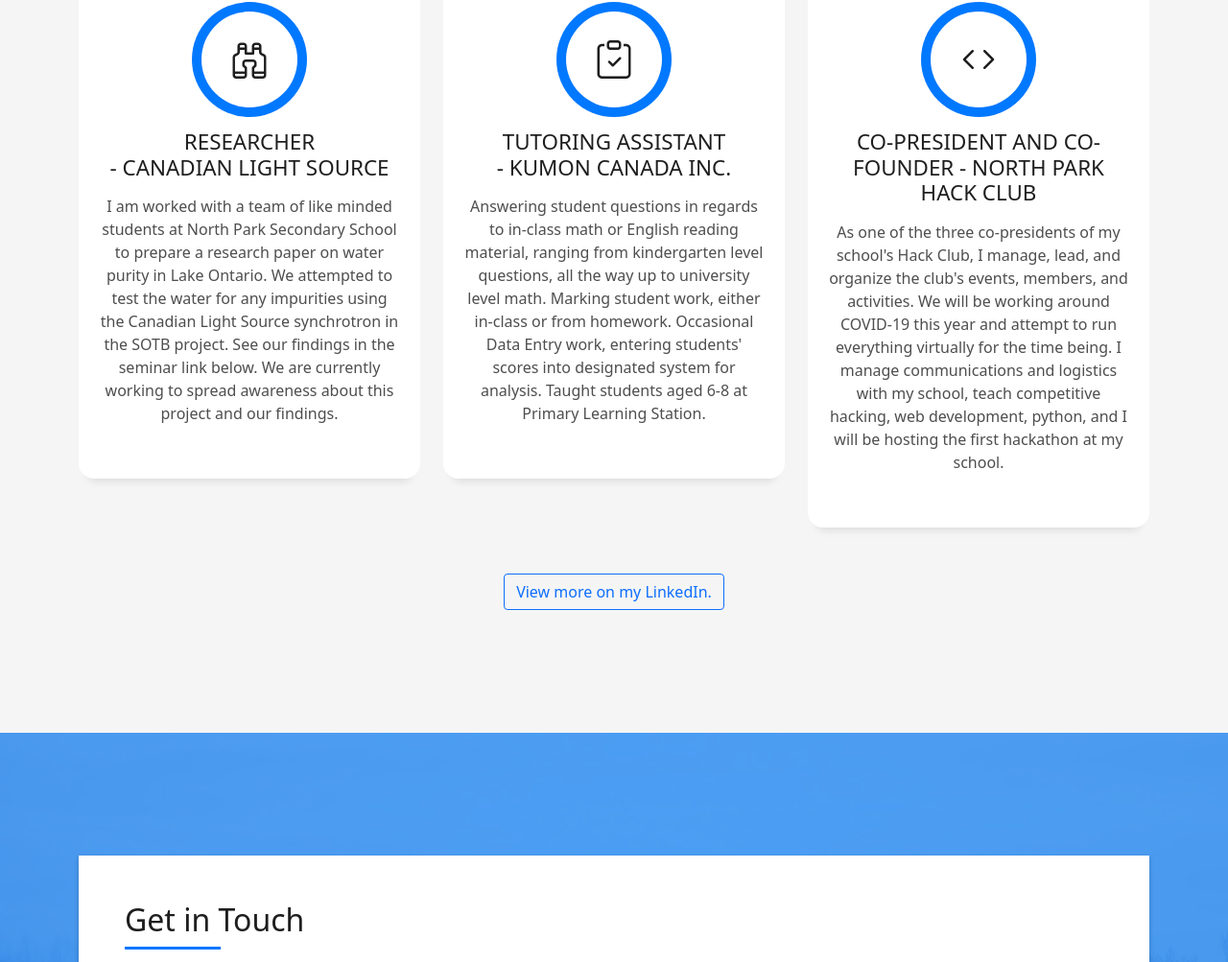
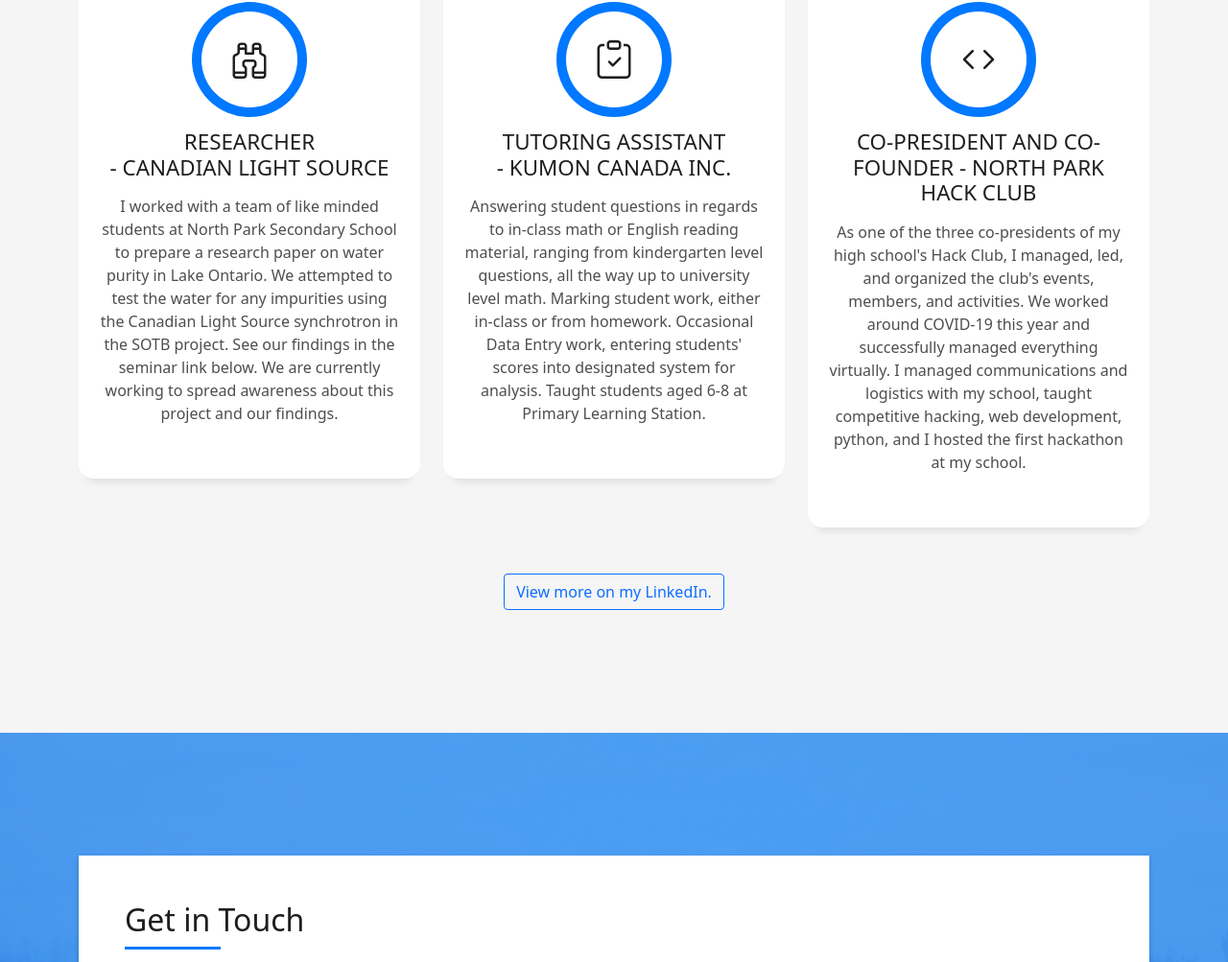
Before and after one commit to theDe-bugger/Portfolio, a plain HTML site: page index.html in a window 1280 px wide. Shown: the part 4395-5398 px from the top of the page at 96% size. Drawn offline with Linux system fonts and the light colour scheme.

Commit message:
updated some text

```diff
--- a/index.html
+++ b/index.html
@@ -467,7 +467,7 @@
                   <div class="service-content">
                     <h2 class="s-title">Researcher <br> - Canadian Light Source</h2>
                     <p class="s-description text-center">
-                      I am worked with a team of like minded students at North Park Secondary School
+                      I worked with a team of like minded students at North Park Secondary School
                        to prepare a research paper on water purity in Lake Ontario.
                        We attempted to test the water for any impurities using the Canadian Light Source synchrotron
                        in the SOTB project. See our findings in the seminar link below. We are currently working
@@ -501,11 +501,11 @@
                   <div class="service-content">
                     <h2 class="s-title">Co-President and Co-Founder - North Park Hack Club</h2>
                     <p class="s-description text-center">
-                      As one of the three co-presidents of my school's Hack Club, I manage, lead,
-                      and organize the club's events, members, and activities. We will be working
-                      around COVID-19 this year and attempt to run everything virtually for the time being.
-                      I manage communications and logistics with my school, teach competitive hacking,
-                      web development, python, and I will be hosting the first hackathon at my school.
+                      As one of the three co-presidents of my high school's Hack Club, I managed, led,
+                      and organized the club's events, members, and activities. We worked
+                      around COVID-19 this year and successfully managed everything virtually.
+                      I managed communications and logistics with my school, taught competitive hacking,
+                      web development, python, and I hosted the first hackathon at my school.
                     </p>
                   </div>
                 </div>
```
